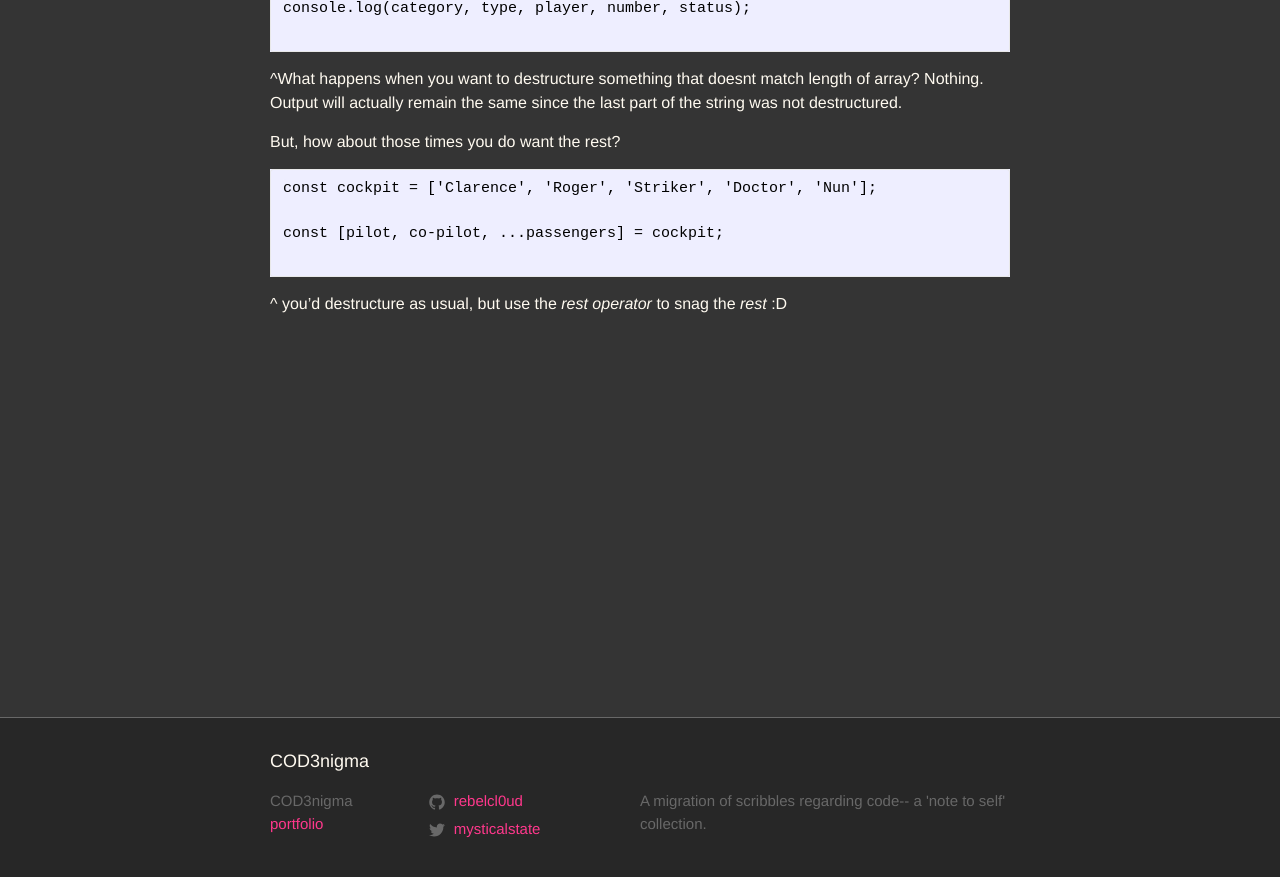
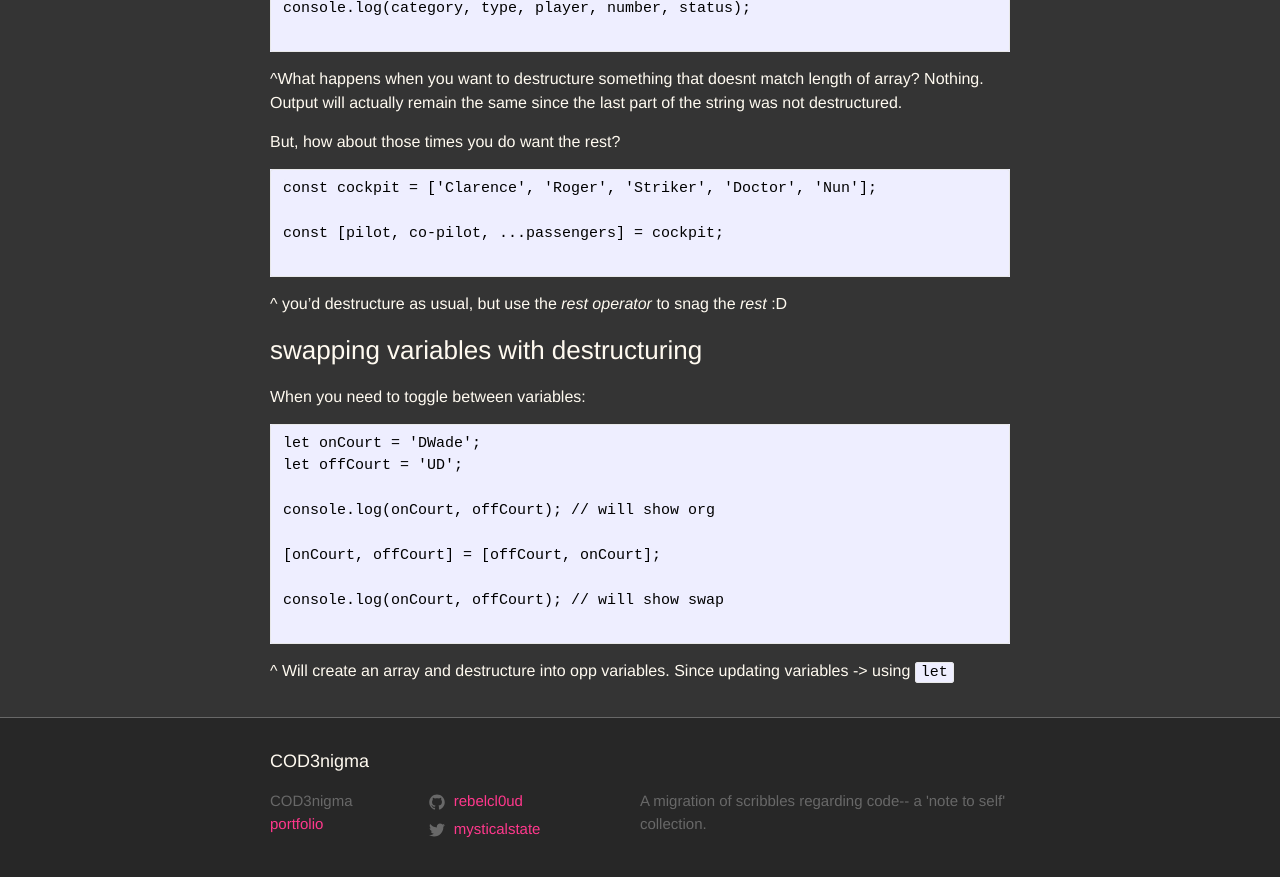
Before and after one commit to rebelcl0ud/blog, a Jekyll site: the page built from _posts/2018-04-02-[28]-es6-status-II.markdown, in a window 1280 px wide and 900 px high, scrolled down 2224 px. Shown: the top 877 px of the window. Built offline with Jekyll 4.4.1, drawn with Linux system fonts in a browser that asks for light colours.

Commit message:
added section with ex of swapping variables with destructuring

````diff
--- a/_posts/2018-04-02-[28]-es6-status-II.markdown
+++ b/_posts/2018-04-02-[28]-es6-status-II.markdown
@@ -112,3 +112,19 @@ const [pilot, co-pilot, ...passengers] = cockpit;
 
 ```
 ^ you'd destructure as usual, but use the *rest operator* to snag the *rest* :D
+
+### swapping variables with destructuring
+
+When you need to toggle between variables:
+```
+let onCourt = 'DWade';
+let offCourt = 'UD';
+
+console.log(onCourt, offCourt); // will show org
+
+[onCourt, offCourt] = [offCourt, onCourt];
+
+console.log(onCourt, offCourt); // will show swap
+
+```
+^ Will create an array and destructure into opp variables. Since updating variables -> using `let`
````
